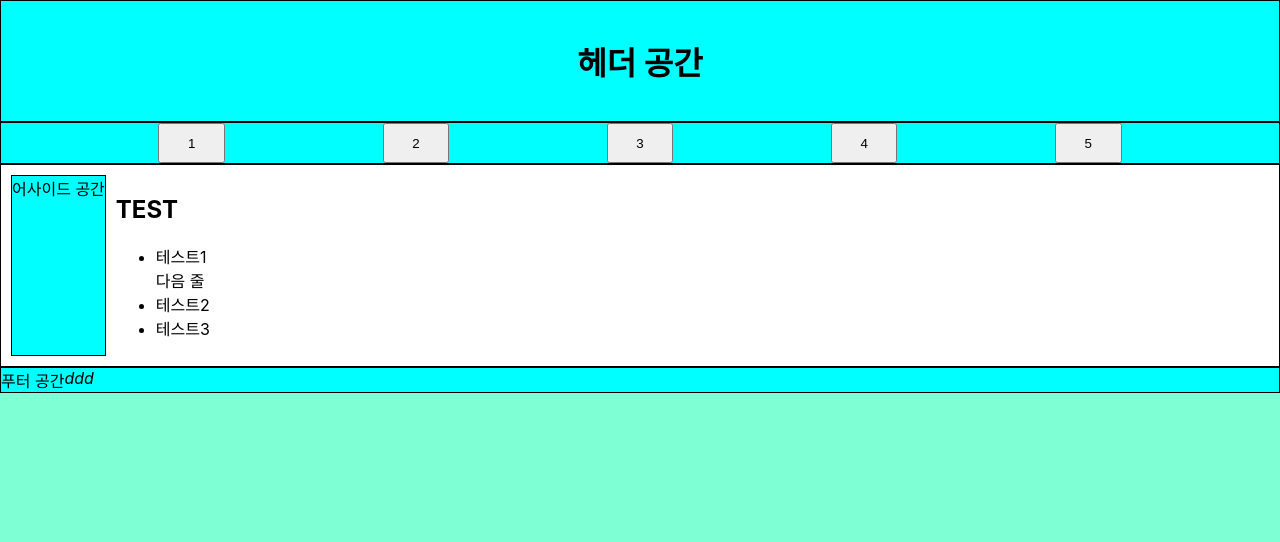
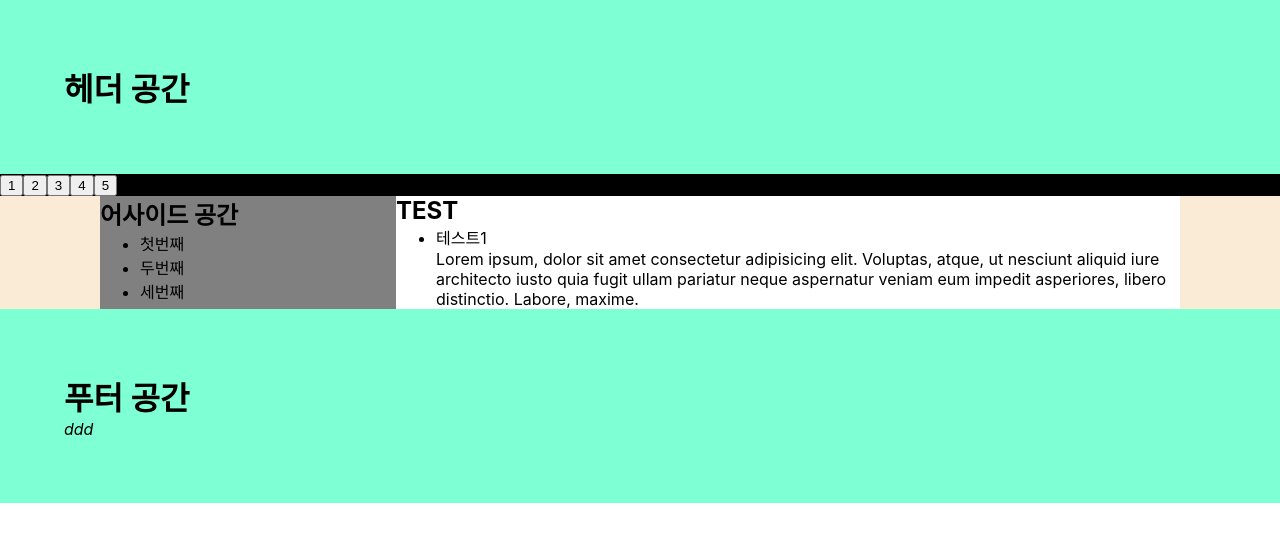
Before and after one commit to gouster1/tutorial, a React (Create React App) app: page / in a window 1280 px wide. Shown: the top 542 px of the page. Built offline with nearby package versions, Linux system fonts and the light colour scheme.

Commit message:
design: 성배 레이아웃 기본 구성

```diff
--- a/src/App.css
+++ b/src/App.css
@@ -1,48 +1,35 @@
-body {
-	margin: 0px;
-	/* 바디 화면 전체 채우기 */
+* {
+	box-sizing: border-box;
+	margin: 0%;
+}
+.container {
+	background-color: antiquewhite;
+}
+.header {
 	background-color: aquamarine;
+	padding: 5%;
+}
+.header_nav {
+	background-color: black;
+}
+.header_nav button {
 }
 
-.header {
+.under_header {
 	display: flex;
-	justify-content: center;
-	align-items: center;
-	height: 15vh;
-	background-color: aqua;
-	border: 1px solid;
 }
-
-.nav {
-	display: flex;
-	justify-content: space-evenly;
-	align-items: stretch;
-	height: 5vh;
-	background-color: aqua;
-	border: 1px solid;
+.side_space {
+	width: 100px;
 }
-/* 내부 아이템 꽉 채우기 */
-.nav button {
-	width: 5em;
+.aside {
+	flex: 1 0 100px;
+	background-color: gray;
 }
-
 .main {
-	display: flex;
+	flex: 4;
 	background-color: white;
-	padding: 10px;
-	border: 1px solid;
 }
-
-.aside {
-	display: flex;
-	margin-right: 10px;
-	background-color: aqua;
-	border: 1px solid;
+.footer {
+	background-color: aquamarine;
+	padding: 5%;
 }
-
-/* 맨 아래로 보내기 */
-.footer {
-	display: flex;
-	background-color: aqua;
-	border: 1px solid;
-}
--- a/src/App.tsx
+++ b/src/App.tsx
@@ -7,30 +7,44 @@ function App() {
 			<header className="header">
 				<h1>헤더 공간</h1>
 			</header>
-			<nav className="nav">
+			<nav className="header_nav">
 				<button>1</button>
 				<button>2</button>
 				<button>3</button>
 				<button>4</button>
 				<button>5</button>
 			</nav>
+
+			<div className="under_header">
+				<div className="side_space"></div>
+				<aside className="aside">
+					<h2>어사이드 공간</h2>
+					<ul>
+						<li>첫번째</li>
+						<li>두번째</li>
+						<li>세번째</li>
+					</ul>
+				</aside>
 				<main className="main">
-				<aside className="aside">어사이드 공간</aside>
 					<article>
 						<h1>TEST</h1>
 						<ul>
 							<li>
 								테스트1
 								<br />
-							다음 줄
+								Lorem ipsum, dolor sit amet consectetur adipisicing elit.
+								Voluptas, atque, ut nesciunt aliquid iure architecto iusto quia
+								fugit ullam pariatur neque aspernatur veniam eum impedit
+								asperiores, libero distinctio. Labore, maxime.
 							</li>
-						<li>테스트2</li>
-						<li>테스트3</li>
 						</ul>
 					</article>
 				</main>
+				<div className="side_space"></div>
+			</div>
+
 			<footer className="footer">
-				푸터 공간
+				<h1>푸터 공간</h1>
 				<address>ddd</address>
 			</footer>
 		</div>
```
Also changed, not shown: public/index.html (+0 -23 lines). Lines whose indentation alone changed are shown as unchanged.
